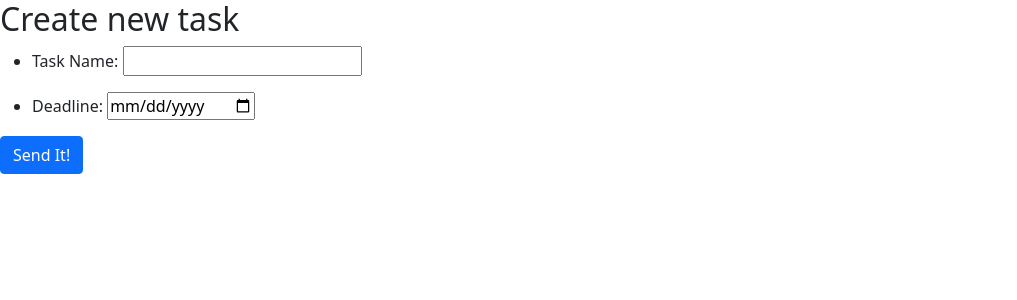
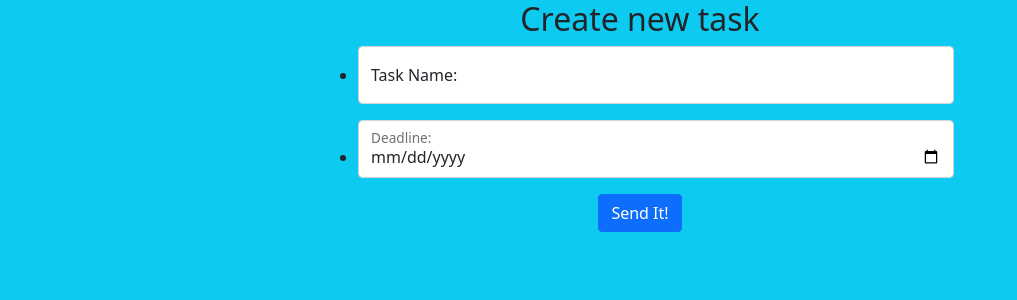
Before and after one commit to amir2000ssrma/TodoListApplication, a Django app: page /todolist/create-task/ in a window 1280 px wide. Shown: the top 300 px of the page, without its empty margins (0-1017 px from the left). Run offline with Django 4.2, Linux system fonts and the light colour scheme; some libraries are stand-ins or nearby versions.

Commit message:
Creating and showing a list of tasks have been handles

```diff
--- a/todolist/templates/todolist/tasks_form.html
+++ b/todolist/templates/todolist/tasks_form.html
@@ -6,35 +6,46 @@
     <meta charset="UTF-8">
     <title>Title</title>
 </head>
-<body>
+{% block content %}
+<body class="bg-info">
 
-    {% block content %}
+          <h2 class="text-center"> Create new task</h2>
 
-    <h2> Create new task</h2>
-    <form action="{% url 'create-task' %}" method="post" >
+
+            <div class="row">
+     <div class="mx-auto col-10 col-md-8 col-lg-6">
+            <form action="{% url 'create-task' %}" method="post" >
     {% csrf_token %}
     {% for field in form %}
-        {% if field.name == 'name' %}
+            {% if field.name == 'name' %}
             <ul>
             <li>
+            <div class="form-floating">
+                  <input type="text" id="name" name="name" class="form-control" placeholder="Task Name:" required>
                   <label for="name">Task Name:</label>
-                  <input type="text" id="name" name="name" required>
+            </div>
             </li>
             </ul>
         {% endif %}
-
         {% if field.name == 'must_finish_by' %}
             <ul>
             <li>
-                  <label for="must_finish_by">Deadline:</label>
-                  <input type="date" id="must_finish_by" name="must_finish_by" required>
+            <div class="form-floating">
+                <input type="date" id="must_finish_by" name="must_finish_by" class="form-control" placeholder="DeadLine:" required>
+                <label for="must_finish_by">Deadline:</label>
+            </div>
             </li>
             </ul>
         {% endif %}
     {% endfor %}
-    <button type="submit" class="btn btn-primary">Send It!</button>
+            <div class="text-center">
+               <button type="submit" class="btn btn-primary">Send It!</button>
+            </div>
+
     </form>
+     </div>
+    </div>
+
 {% endblock %}
-
 </body>
 </html>
--- a/todolist/urls.py
+++ b/todolist/urls.py
@@ -1,9 +1,11 @@
 from django.urls import path
 from . import views
-from .views import CreateTask, ListTask
+from .views import CreateTask, ListTask, DeleteTask
 
 urlpatterns = [
     path("", views.say_hello, name = "say_hello"),
     path('create-task/', CreateTask.as_view(), name='create-task'),
     path('list-task/', ListTask.as_view(), name='list-task'),
+    path('delete-task/', DeleteTask.as_view(), name='delete-task'),
+    path('<int:task_id>/deleting/', views.ask_for_deleting, name='deleting'),
 ]
--- a/todolist/views.py
+++ b/todolist/views.py
@@ -1,6 +1,7 @@
 from django.http import HttpResponse
-from django.views.generic import CreateView,ListView
+from django.views.generic import CreateView,ListView,DeleteView
 from django.urls import reverse_lazy
+from django.shortcuts import render
 
 from .models import Tasks
 
@@ -12,15 +13,27 @@ class CreateTask(CreateView):
 
    def form_valid(self, form):
        form.instance.user = self.request.user
-       return super().form_valid(form)
+       return super(CreateTask,self).form_valid(form)
+
+class DeleteTask(DeleteView):
+    model = Tasks
+    context_object_name = 'tasks'
+    success_url = reverse_lazy('list-task')
+
+    def form_valid(self, form):
+        return super(DeleteTask, self).form_valid()
+
 
 class ListTask(ListView):
     model = Tasks
+    context_object_name = 'tasks'
     template_name = 'todolist/tasks_list.html'
 
 
 
-
+def ask_for_deleting(request, task_id):
+    context = {'task_id': task_id}
+    return render(request, 'todolist/task_deleting.html', context)
 
 
 
```
Also changed, not shown: todolist/templates/todolist/task_deleting.html (added, +31 -0 lines), todolist/templates/todolist/tasks_list.html (+26 -12 lines).
